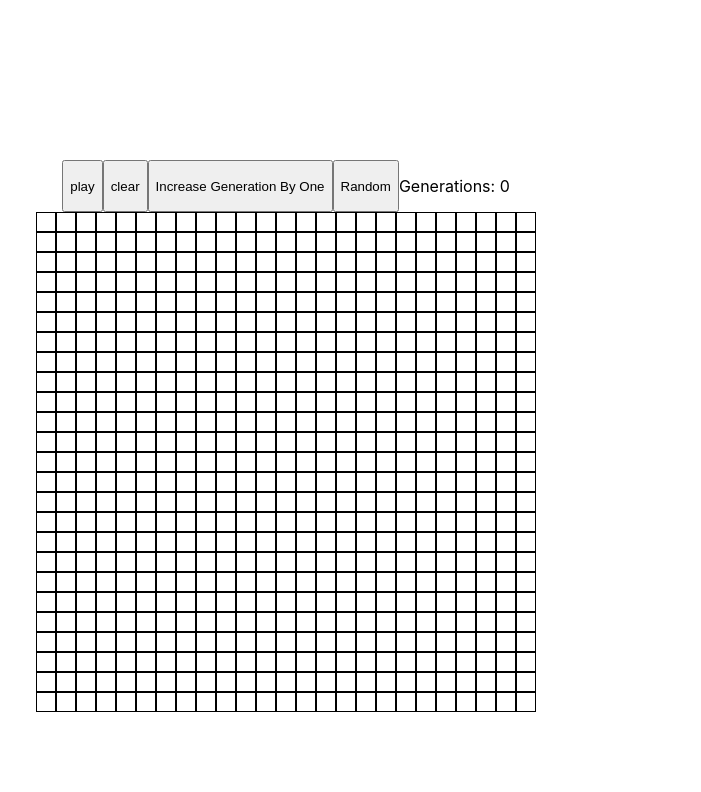
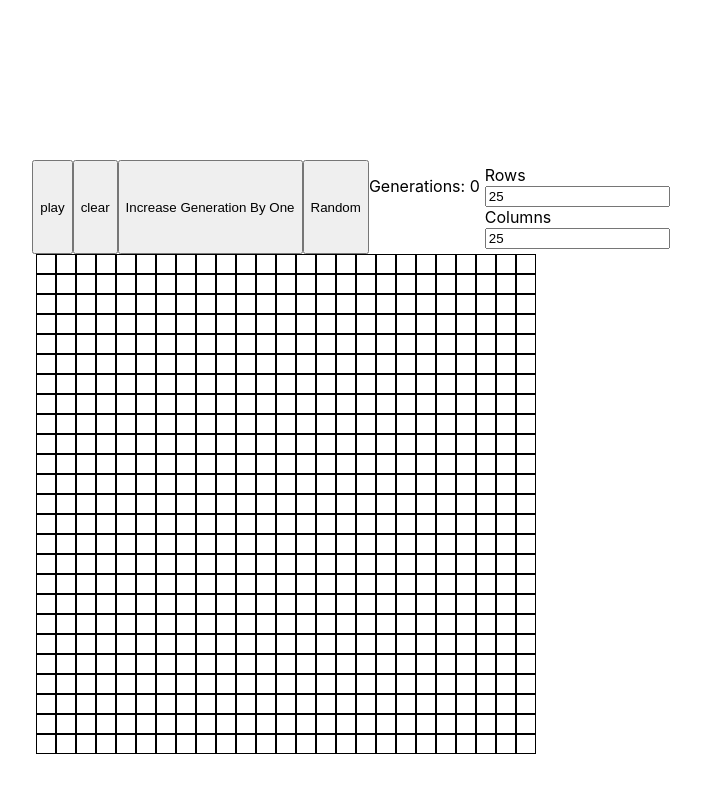
Before and after one commit to CodyBrewer/conway_game_of_life, a React (Create React App) app: page / in a window 1280 px wide. Shown: the top 792 px of the page, without its empty margins (354-1055 px from the left). Built offline with nearby package versions, Linux system fonts and the light colour scheme.

Commit message:
change grid size

```diff
--- a/src/context/index.js
+++ b/src/context/index.js
@@ -26,7 +26,7 @@ const Store = ({ children }) => {
 
     return (
         <SimulationContext.Provider value={{ running, setRunning, generation, setGeneration}}>
-            <GridContext.Provider value={{ grid, setGrid, generateEmptyGrid, numCols, numRows }}>
+            <GridContext.Provider value={{ grid, setGrid, generateEmptyGrid, numCols, numRows, setNumCols, setNumRows }}>
                 {children}
             </GridContext.Provider>
         </SimulationContext.Provider>
--- a/src/features/buttons/index.jsx
+++ b/src/features/buttons/index.jsx
@@ -17,7 +17,7 @@ const operations = [
 const Buttons = () => {
 
     const { running, setRunning, generation, setGeneration } = useContext(SimulationContext);
-    const { grid, setGrid, numRows, numCols, generateEmptyGrid } = useContext(GridContext);
+const { grid, setGrid, numRows, setNumRows, numCols, setNumCols, generateEmptyGrid } = useContext(GridContext);
     const runningRef = useRef(running);
     runningRef.current = running;
 
@@ -99,6 +99,13 @@ const Buttons = () => {
         setGeneration(prevGen => prevGen + 1)
     }
 
+    const handleRowChange = (event) => {
+        setNumRows(event.target.value);
+    }
+
+    const handleColChange = (event) => {
+        setNumCols(event.target.value);
+    }
 
     return (
         <div style={{
@@ -123,6 +130,30 @@ const Buttons = () => {
                 Random
             </button>
             <p>Generations: {generation} </p>
+            <div
+                style={{width: 50, margin: 5}}
+            >
+                <label htmlFor="gridRows">
+                    Rows
+                    <input
+                        id="gridRows"
+                        name="gridRows"
+                        type="number"
+                        value={numRows}
+                        onChange={handleRowChange}
+                    />
+                </label>
+                <label htmlFor="gridCols">
+                    Columns
+                    <input
+                        id="gridCols"
+                        name="gridCols"
+                        type="number"
+                        value={numCols}
+                        onChange={handleColChange}
+                    />
+                </label>
+            </div>
         </div>
     )
 };
```
